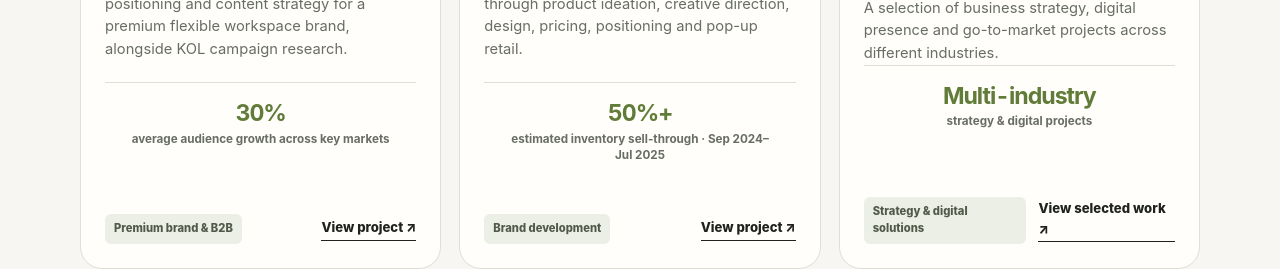
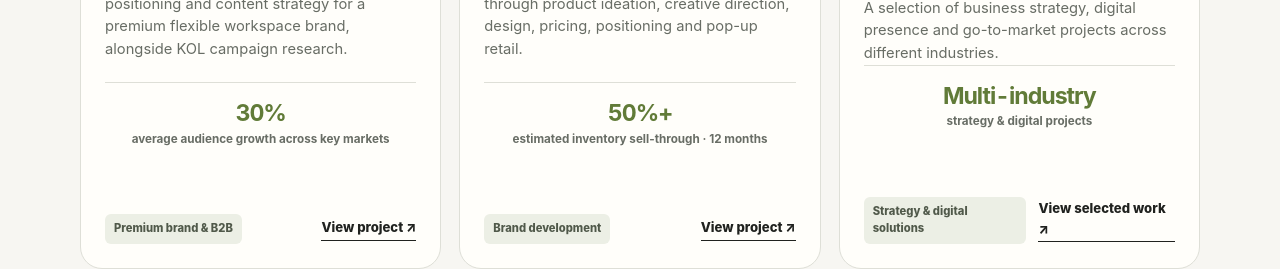
Before and after one commit to maryamdps/maryamdps.github.io, a plain HTML site: page index.html in a window 1280 px wide. Shown: the part 2200-2469 px from the top of the page. Drawn offline with Linux system fonts and the light colour scheme.

Commit message:
Simplify Collection sell-through timeframe

```diff
--- a/index.html
+++ b/index.html
@@ -80,7 +80,7 @@
 <article class="project"><div class="visual v-web3"><img class="visual-cover" src="/projects/web3-for-noobs/Website%20homepage.png" alt="Web3 For Noobs educational platform homepage" loading="lazy"><span class="num">PROJECT 02</span><span class="type">Technology / Education</span></div><div class="project-body"><h3>Web3 For Noobs</h3><p>Developing an accessible educational brand that simplifies Web3 and emerging technologies through beginner-focused content and community touchpoints.</p><div class="project-proof centered"><strong>45 registrations · 75%</strong><span>event attendance rate</span></div><div class="project-foot"><span class="tag">Content strategy</span><a class="text-link" href="/projects/web3-for-noobs/" data-project="Web3 For Noobs">View project ↗</a></div></div></article>
 <article class="project"><div class="visual v-case"><img class="visual-cover" src="/projects/easy-eat/Homepage.png" alt="Easy Eat website homepage" style="object-fit:contain;padding:10px;background:#fff"><span class="num">PROJECT 03</span><span class="type">Digital product / Venture</span></div><div class="project-body"><h3>Easy Eat</h3><p>Taking a dietary-inclusive restaurant discovery platform from concept towards market through product development, positioning, partnerships and launch strategy, while building its Instagram audience from virtually zero during the beta launch.</p><div class="project-proof centered"><strong>1,000+ · 29.6K</strong><span>Instagram followers in 3 months · website views in 1 month</span></div><div class="project-foot"><span class="tag">0-to-1 product &amp; GTM</span><a class="text-link" href="/projects/easy-eat/" data-project="Easy Eat">View project ↗</a></div></div></article>
 <article class="project"><div class="visual v-product"><img class="visual-cover" src="https://assets.executivecentre.com/assets/TEC-HeroBanner-SG-SLT-Coworking-Lounge.jpg" alt="The Executive Centre premium coworking lounge" loading="lazy" style="object-fit:cover;object-position:center"><span class="num">PROJECT 04</span><span class="type">Premium / B2B</span></div><div class="project-body"><h3>The Executive Centre</h3><p>Social media management, brand positioning and content strategy for a premium flexible workspace brand, alongside KOL campaign research.</p><div class="project-proof centered"><strong>30%</strong><span>average audience growth across key markets</span></div><div class="project-foot"><span class="tag">Premium brand &amp; B2B</span><a class="text-link" href="/projects/the-executive-centre/" data-project="The Executive Centre">View project ↗</a></div></div></article>
-<article class="project"><div class="visual v-product"><img class="visual-cover" src="/projects/foodie-explorerz/FE%20Collection%20booth%20copy.jpeg" alt="Foodie Explorerz Collection pop-up activation"><span class="num">PROJECT 05</span><span class="type">Brand / Venture building</span></div><div class="project-body"><h3>Foodie Explorerz Collection</h3><p>Developing a consumer merchandise line through product ideation, creative direction, design, pricing, positioning and pop-up retail.</p><div class="project-proof centered"><strong>50%+</strong><span>estimated inventory sell-through · Sep 2024–Jul 2025</span></div><div class="project-foot"><span class="tag">Brand development</span><a class="text-link" href="/projects/fe-collection/" data-project="Foodie Explorerz Collection">View project ↗</a></div></div></article>
+<article class="project"><div class="visual v-product"><img class="visual-cover" src="/projects/foodie-explorerz/FE%20Collection%20booth%20copy.jpeg" alt="Foodie Explorerz Collection pop-up activation"><span class="num">PROJECT 05</span><span class="type">Brand / Venture building</span></div><div class="project-body"><h3>Foodie Explorerz Collection</h3><p>Developing a consumer merchandise line through product ideation, creative direction, design, pricing, positioning and pop-up retail.</p><div class="project-proof centered"><strong>50%+</strong><span>estimated inventory sell-through · 12 months</span></div><div class="project-foot"><span class="tag">Brand development</span><a class="text-link" href="/projects/fe-collection/" data-project="Foodie Explorerz Collection">View project ↗</a></div></div></article>
 <article class="project"><div class="visual v-gtm"><img class="visual-cover antm-cover" src="/projects/antm-limited/ANTM%20Homepage.png" alt="Corporate website homepage" loading="lazy"><span class="num">PROJECT 06</span><span class="type">Strategy / Consulting</span></div><div class="project-body"><h3>Selected Strategy &amp; Consulting Projects</h3><p>A selection of business strategy, digital presence and go-to-market projects across different industries.</p><div class="project-proof centered"><strong>Multi-industry</strong><span>strategy &amp; digital projects</span></div><div class="project-foot"><span class="tag">Strategy &amp; digital solutions</span><a class="text-link" href="/projects/growth-gtm-strategy/" data-project="Selected Strategy &amp; Consulting Projects">View selected work ↗</a></div></div></article>
 <article class="project"><div class="visual v-layer2"><div class="layer2-art" aria-hidden="true"><div class="layer2-orbit"></div><div class="layer2-core">L2</div><span class="layer2-node node-one"></span><span class="layer2-node node-two"></span><span class="layer2-node node-three"></span></div><span class="num">PROJECT 07</span><span class="type">Web3 / Ecosystem GTM</span></div><div class="project-body"><h3>Web3 Growth Strategy &amp; GTM Research</h3><p>Independent research and go-to-market strategy exploring how an Ethereum Layer 2 ecosystem could attract users, support builders and turn blockchain infrastructure into real-world adoption.</p><div class="project-proof centered"><strong>Independent research</strong><span>hypothetical Layer 2 GTM</span></div><div class="project-foot"><span class="tag">Web3 &amp; GTM strategy</span><a class="text-link" href="https://maryamdps.github.io/web3-ecosystem-growth-lab-preview/" target="_blank" rel="noopener noreferrer" data-project="Web3 Growth Strategy &amp; GTM Research">View case study ↗</a></div></div></article>
 </div><p class="note">Selected work includes operating projects, professional experience and independent research. Verified results are highlighted where available; other cards describe the scope of the work rather than imply unverified outcomes.</p></div></section>
```
